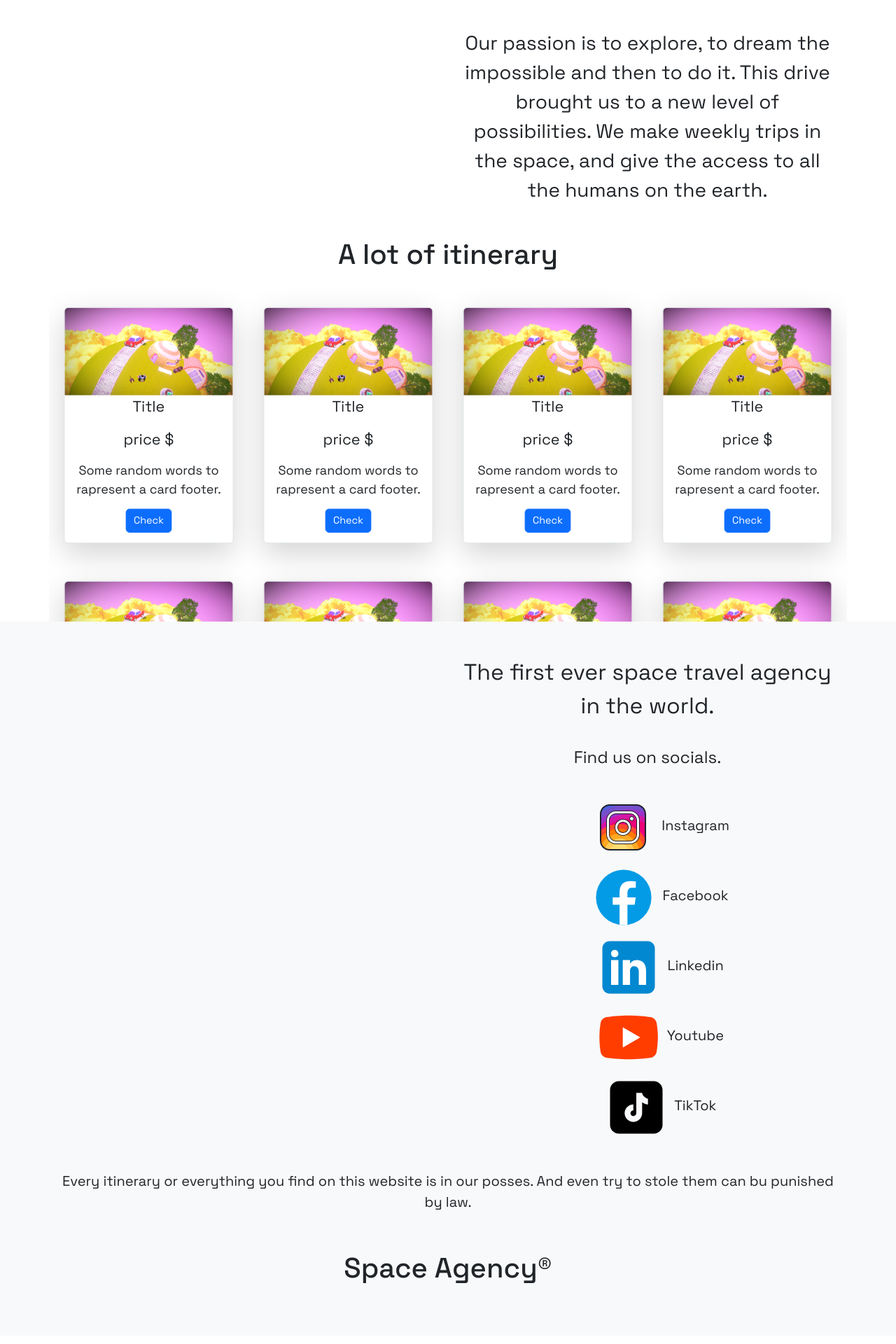
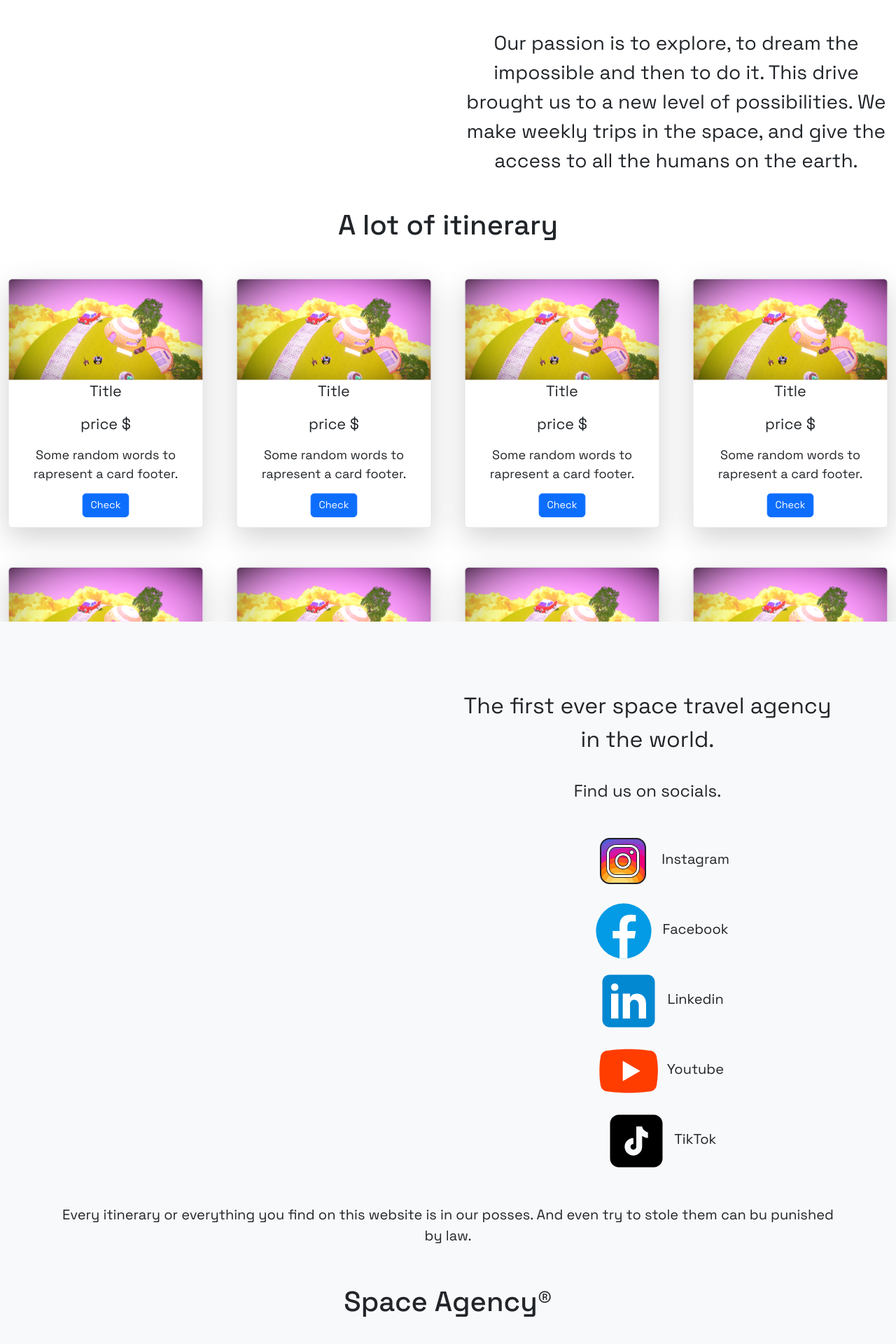
Before and after one commit to RaffaeleCaravett/space-client-angular, an Angular app: page / in a window 1280 px wide. Shown: the part 250-2170 px from the top of the page at 70% size. Built offline with nearby package versions, Linux system fonts and the light colour scheme; no server answers.

Commit message:
advancing home graphic

```diff
--- a/src/app/components/home/home.component.html
+++ b/src/app/components/home/home.component.html
@@ -1,5 +1,6 @@
-<div class="container text-center">
-  <div class="row py-5 overflow-auto">
+<div class="pb-5 bg-light">
+<div class="text-center bg-white p-0">
+  <div class="row py-5 overflow-auto p-0">
     <div class="col-md-12 py-3">
       <h1>Space Agency®</h1>
     </div>
@@ -29,12 +30,15 @@
         </p>
       </div>
     </div>
-    <div class="col-md-12 py-5 d-flex justify-content-center">
+      <img src="../../../assets/Images/yellowWave.avif" alt="" class="w-100 pt-5 svg mt-5">
+    <div class="col-md-12 bg-warning py-5 d-flex justify-content-center">
       <div class="rounded"  *ngFor="let l of name;index as i">
-        <div class="border shadow rounded translate{{i}}" [ngClass]="i<=4?'right':'left'">
+        <div class="border shadow bg-light rounded translate{{i}}" [ngClass]="i<=4?'right':'left'">
           <h1  >{{l}}</h1>
         </div>
       </div>
     </div>
+    <img src="../../../assets/Images/yellowWave.avif" alt="" class="w-100 svg rotate">
   </div>
 </div>
+</div>
--- a/src/app/components/home/home.component.scss
+++ b/src/app/components/home/home.component.scss
@@ -43,33 +43,138 @@
 }
 .justify-content-center{
   .translate0{
-    transform: translateX(150px);
+    transform: translateX(90px);
+    position: relative;
+    z-index: 5 ;
+    &:hover{
+      z-index: 6;
+              position: relative;
+      transition: .5s;
+      scale:1.1
+    }
+    transition:.5s
   }
   .translate1{
-    transform: translateX(110px);
+    transform: translateX(70px);
+        position: relative;
+    z-index:4;
+    &:hover{
+      z-index: 6;
+              position: relative;
+      transition: .5s;
+      scale:1.1
+    }
+    transition:.5s
   }
   .translate2{
-    transform: translateX(70px);
+    transform: translateX(50px);
+        position: relative;
+    z-index:3;
+    &:hover{
+      z-index: 6;
+              position: relative;
+      transition: .5s;
+      scale:1.1
+    }
+    transition:.5s
   }
   .translate3{
     transform: translateX(30px);
+        position: relative;
+    z-index:2;
+    &:hover{
+      z-index: 6;
+              position: relative;
+      transition: .5s;
+      scale:1.1
+    }
+    transition:.5s
+  }
+  .translate4{
+    &:hover{
+      z-index: 6;
+              position: relative;
+      transition: .5s;
+      scale:1.1
+    }
+    transition:.5s
   }
   .translate6{
-    transform: translateX(-30px);
+    transform: translateX(0px);
+        position: relative;
+    z-index:2;
+    &:hover{
+      z-index: 8;
+              position: relative;
+      transition: .5s;
+      scale:1.1
+    }
+    transition:.5s
   }
   .translate7{
-    transform: translateX(-70px);
+    transform: translateX(-20px);
+        position: relative;
+    z-index:3;
+    &:hover{
+      z-index: 8;
+              position: relative;
+      transition: .5s;
+      scale:1.1
+    }
+    transition:.5s
   }
   .translate8{
-    transform: translateX(-110px);
+    transform: translateX(-40px);
+        position: relative;
+    z-index:4;
+    &:hover{
+      z-index: 8;
+              position: relative;
+      transition: .5s;
+      scale:1.1
+    }
+    transition:.5s
   }
   .translate9{
-    transform: translateX(-150px);
+    transform: translateX(-60px);
+        position: relative;
+    z-index:5;
+    &:hover{
+      z-index: 8;
+              position: relative;
+      transition: .5s;
+      scale:1.1
+    }
+    transition:.5s
   }
   .translate10{
-    transform: translateX(-190px);
+    transform: translateX(-80px);
+        position: relative;
+    z-index:6;
+    &:hover{
+      z-index: 8;
+              position: relative;
+      transition: .5s;
+      scale:1.1
+    }
+    transition:.5s
   }
   .translate11{
-    transform: translateX(-230px);
+    transform: translateX(-100px);
+        position: relative;
+    z-index:7;
+    &:hover{
+      z-index: 8;
+              position: relative;
+      transition: .5s;
+      scale:1.1
+    }
+    transition:.5s
   }
 }
+.svg{
+  max-height: 200px;
+}
+.rotate{
+  transform: rotateX(180deg) rotateY(180deg);
+}
```
Also changed, not shown: src/assets/Images/yellowWave.avif (added).
